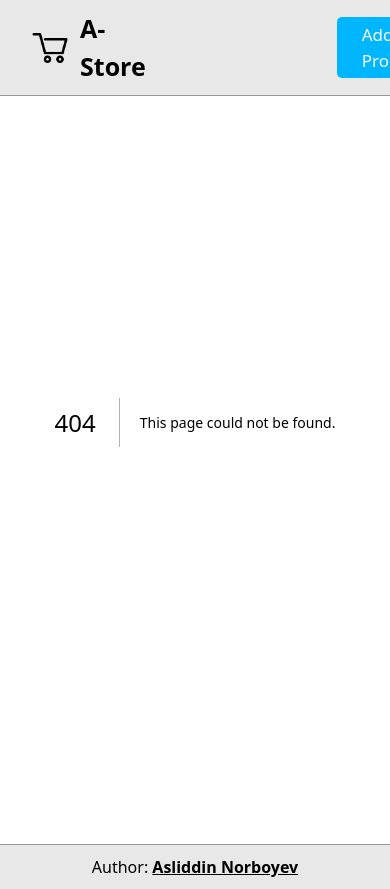
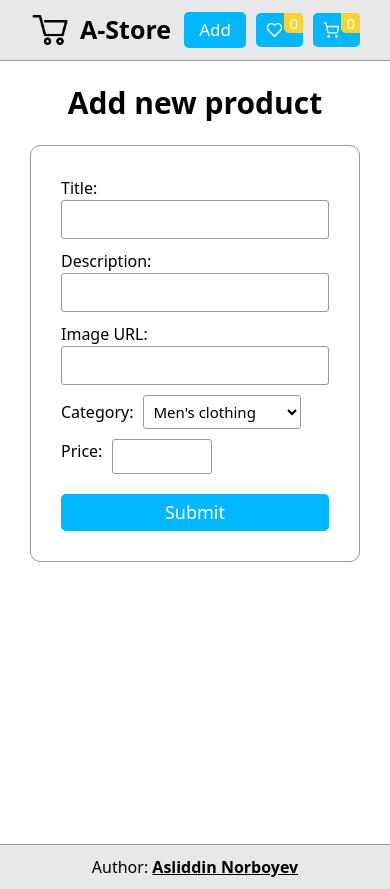
Before and after one commit to asliddinrashidovich/nextjs-test-project, a Next.js app: page /addproduct in a window 390 px wide. Before the commit this address had no page. Built offline with nearby package versions, Linux system fonts and the light colour scheme.

Commit message:
the site is change to responsive

```diff
--- /dev/null
+++ b/src/app/addproduct/page.tsx
@@ -0,0 +1,37 @@
+function Addproduct() {
+  return (
+    <div className="px-[30px]  pt-[80px] min-h-[100vh]">
+            <h1 className="text-center text-[30px] font-[600] mb-[20px]">Add new product</h1>
+            <form className="border-[1px] max-w-[500px] flex flex-col gap-[10px] border-[#999] rounded-[10px] mx-auto p-[30px]">
+                <label htmlFor="title" className="w-full">
+                    <span>Title:</span>
+                    <input type="text" id="title" className="w-full border-[1px] border-[#999] p-[5px] text-[18px] rounded-[3px]"/>
+                </label>
+                <label htmlFor="description" className="w-full">
+                    <span>Description:</span>
+                    <input type="text" id="description" className="w-full border-[1px] border-[#999] p-[5px] text-[18px] rounded-[3px]"/>
+                </label>
+                <label htmlFor="img" className="w-full">
+                    <span>Image URL:</span>
+                    <input type="text" id="img" className="w-full border-[1px] border-[#999] p-[5px] text-[18px] rounded-[3px]"/>
+                </label>
+                <label htmlFor="category" className="w-full">
+                    <span>Category:</span>
+                    <select className="border-[1px] border-[#999] p-[5px] text-[15px] rounded-[3px] ml-[10px]" name="category" id="category">
+                        <option value="men's clothing">{`Men's clothing`}</option>
+                        <option value="men's clothing">{`Women's clothing`}</option>
+                        <option value="electronics">Electronics</option>
+                        <option value="jewelery">Jewelery</option>
+                    </select>
+                </label>
+                <label htmlFor="price" className="w-full flex gap-[10px]">
+                    <span>Price:</span>
+                    <input type="number" id="price" className="w-[100px] border-[1px] border-[#999] p-[5px] text-[15px] rounded-[3px]"/>
+                </label>
+                <button className="px-[25px] py-[5px] text-[18px] mt-[10px] text-white bg-[#00b7ff] rounded-[5px] cursor-pointer">Submit</button>
+            </form>
+        </div>
+  )
+}
+
+export default Addproduct
--- a/src/app/cart/page.tsx
+++ b/src/app/cart/page.tsx
@@ -18,12 +18,12 @@ function MyProducts() {
         dispatch(removeFromCart(id))
     }
   return (
-    <div className="max-w-[1000px] mx-auto px-[30px]  pt-[80px] min-h-[100vh]">
+    <div className="max-w-[1000px] mx-auto px-[30px]  py-[80px] min-h-[100vh]">
         <h1 className="text-center text-[30px] font-[600] mb-[20px]">Cart items</h1>
-        <div className="flex gap-[20px]">
-            <div className="w-[70%] ">
+        <div className="flex md:flex-row flex-col gap-[20px]">
+            <div className="w-full md:w-[70%] ">
                 {cartItems.map(item => (
-                    <div key={item.id} className="p-[20px] flex gap-[20px] border-[1px] border-[#999] rounded-[6px] mb-[15px]">
+                    <div key={item.id} className="p-[20px] flex md:flex-row flex-col gap-[20px] border-[1px] border-[#999] rounded-[6px] mb-[15px]">
                         <div className="min-w-[150px] max-x-[150px] flex justify-center" >
                             <Image src={item.image} alt={item.title} style={{objectFit: 'contain'}} width={100} height={100}/>
                         </div>
@@ -42,7 +42,7 @@ function MyProducts() {
                     </div>
                 ))}
             </div>
-            <div className="w-[30%] p-[20px] border-[1px] border-[#999] rounded-[6px]">
+            <div className="w-full md:w-[30%] p-[20px] border-[1px] border-[#999] rounded-[6px]">
                 <div className="flex justify-between mb-[50px]">
                     <h3 className="font-[700]">Total</h3>
                     <span className="font-[700]">${total.toFixed(2)}</span>
--- a/src/app/products/[id]/page.tsx
+++ b/src/app/products/[id]/page.tsx
@@ -15,8 +15,8 @@ async function ProductDetails({params}: {params: {id: string}}) {
   return (
     <div className='max-w-[1300px] mx-auto px-[30px]  pt-[100px] min-h-[100vh]'>
         <Link href={'/'} className='py-[10px] px-[15px] bg-[#e8e8e8] cursor-pointer rounded-[5px]'>Back to products</Link>
-        <div className='w-full py-[40px] px-[40px] gap-[40px] flex bg-[#fff] border-[1px] border-[#999] rounded-[10px] my-[30px]'>
-            <div className='min-w-[30%] max-w-[40%] px-[30px] overflow-hidden flex justify-center'>
+        <div className='w-full py-[40px] px-[40px] gap-[40px] flex-col md:flex-row flex bg-[#fff] border-[1px] border-[#999] rounded-[10px] my-[30px]'>
+            <div className='w-full  md:min-w-[30%] md:max-w-[40%] px-[60px] md:px-[30px] overflow-hidden flex justify-center'>
                 <Image src={product.image} alt={product.title} style={{objectFit: 'contain'}} width={1500} height={1200}/>
             </div>
             <div>
--- a/src/components/header.tsx
+++ b/src/components/header.tsx
@@ -17,24 +17,19 @@ function Header() {
                 <Image src={'/header_logo.webp'} alt='header logo' width={40} height={100} />
                 <span className='text-[25px] font-[700]'>A-Store</span>
             </Link>
-            <form>
-                <input type="text" />
-            </form>
-            <ul className='flex gap-[20px] items-center'>
-                <Link href={'/addproduct'} className='flex gap-[5px] relative overflow-hidden items-center px-[25px] py-[5px] text-[15px] text-white bg-[#00b7ff] rounded-[5px] cursor-pointer'>
-                    <span className='text-[17px]'>Add New Product</span>
+            <div className='flex gap-[10px] md:gap-[20px] items-center'>
+                <Link href={'/addproduct'} className='px-[15px] md:px-[25px] py-[5px] md:text-[15px] text-white bg-[#00b7ff] rounded-[5px] cursor-pointer'>
+                    <p className=' flex gap-[7px] text-[17px]'>Add <span className='hidden md:block'>New Product</span></p>
                 </Link>
-                <Link href={'/liked'} className='flex gap-[5px] relative overflow-hidden items-center px-[25px] py-[5px] text-[15px] text-white bg-[#00b7ff] rounded-[5px] cursor-pointer'>
+                <Link href={'/liked'} className='flex gap-[5px] relative overflow-hidden items-center pr-[20px] pl-[10px] py-[5px] text-[15px] text-white bg-[#00b7ff] rounded-[5px] cursor-pointer'>
                     <Heart  className='w-[17px]'/>
-                    <span className='text-[17px]'>Favorites</span>
                     <div className='absolute w-[full] px-[5px] rounded-bl-[5px] h-[20px] flex justify-center items-center bg-amber-300 top-0 right-0'>{likeItems.length}</div>
                 </Link>
-                <Link href={'/cart'} className='flex gap-[5px] relative overflow-hidden items-center px-[25px] py-[5px] text-[15px] text-white bg-[#00b7ff] rounded-[5px] cursor-pointer'>
+                <Link href={'/cart'} className='flex gap-[5px] relative overflow-hidden items-center pr-[20px] pl-[10px] py-[5px] text-[15px] text-white bg-[#00b7ff] rounded-[5px] cursor-pointer'>
                     <ShoppingCart  className='w-[17px]'/>
-                    <span className='text-[17px]'>My bag</span>
                     <div className='absolute w-[full] px-[5px] rounded-bl-[5px] h-[20px] flex justify-center items-center bg-amber-300 top-0 right-0'>{cartItems.length}</div>
                 </Link>
-            </ul>
+            </div>
         </div>
     </div>
   )
--- a/src/components/liked-products.tsx
+++ b/src/components/liked-products.tsx
@@ -45,7 +45,7 @@ function LikedProducts() {
   return (
     <div className='min-h-[95vh]'>
       <h2 className="text-start text-[30px]  pt-[80px] pl-[30px] font-[600] mb-[20px]">Liked Products</h2>
-      <div className="grid grid-cols-1 sm:grid-cols-2 md:grid-cols-2 lg:grid-cols-4 gap-[20px] mb-[40px] px-[40px] ">
+      <div className="grid grid-cols-1 md:grid-cols-2 lg:grid-cols-4 gap-[20px] mb-[40px] px-[40px] ">
           {productsAllLiked.map(item => item.filter && (
               <div key={item.id} onClick={() => router.push(`products/${item.id}`)}  className='border-[1px] relative rounded-[5px] p-[20px] '>
                   <div className='h-[200px] w-full flex justify-center py-[20px] items-center mb-[10px]'>
--- a/src/components/products-client.tsx
+++ b/src/components/products-client.tsx
@@ -67,7 +67,7 @@ function ProductsClientSide({products}: {products: ProductTypes[]}) {
 
 
   return (
-    <div className="grid grid-cols-1 sm:grid-cols-2 md:grid-cols-2 lg:grid-cols-4 gap-[20px] mb-[40px] px-[40px] ">
+    <div className="grid grid-cols-1 md:grid-cols-2  lg:grid-cols-4 gap-[20px] mb-[40px] px-[40px] ">
     {productsAll.map(item => item.filter && (
         <div key={item.id} onClick={() => router.push(`products/${item.id}`)}  className='border-[1px] relative rounded-[5px] p-[20px] '>
             <div className='h-[200px] w-full flex justify-center py-[20px] items-center mb-[10px]'>
```
